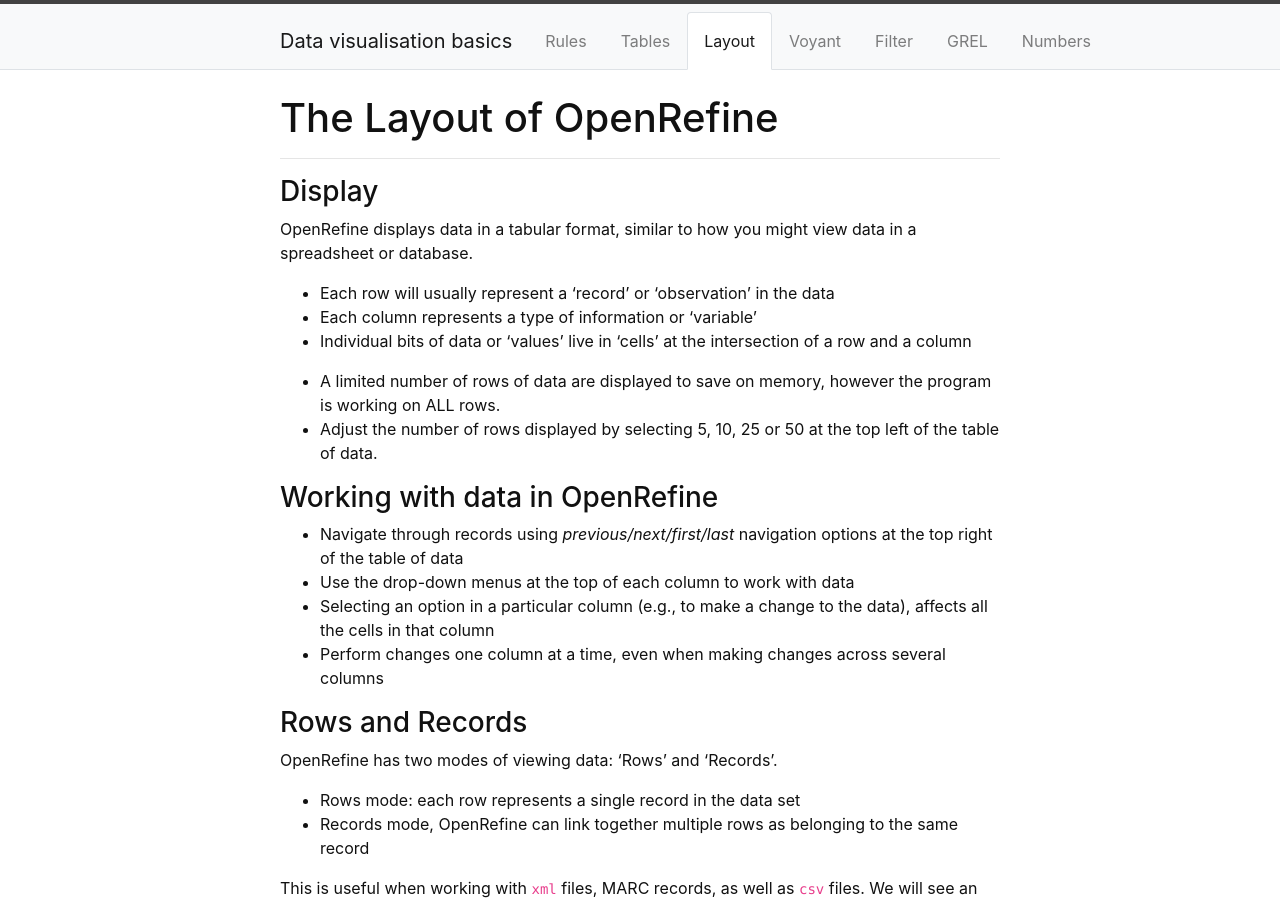
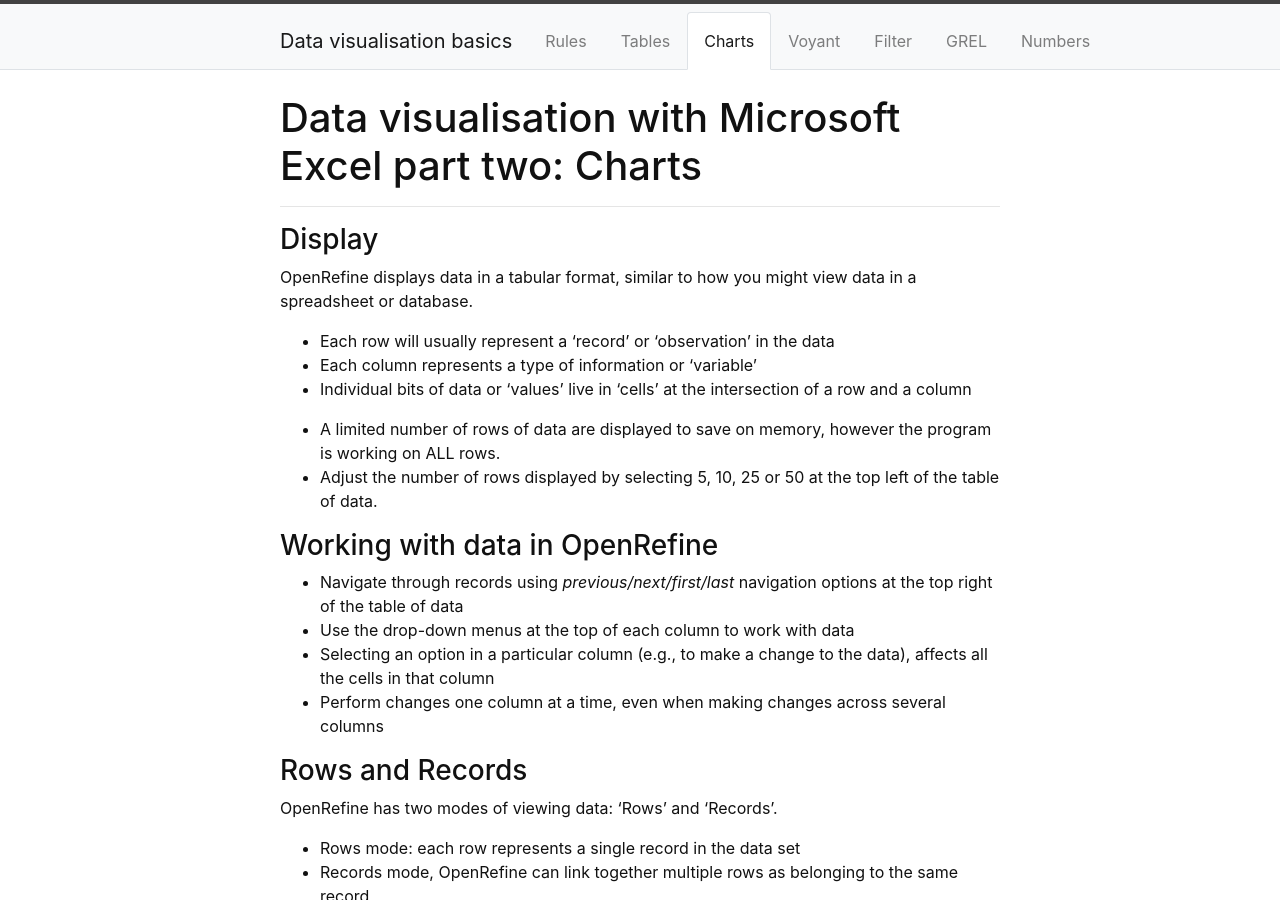
Before and after one commit to GULibrarySandbox/data-vis-basics, a Jekyll site: the page built from content/3-lesson.md, in a window 1280 px wide and 900 px high. Built offline with Jekyll 4.4.1, drawn with Linux system fonts in a browser that asks for light colours.

Commit message:
Update 3-lesson.md

```diff
--- a/content/3-lesson.md
+++ b/content/3-lesson.md
@@ -1,8 +1,8 @@
 ---
-title: Layout
+title: Charts
 nav: true
 ---
-# The Layout of OpenRefine
+# Data visualisation with Microsoft Excel part two: Charts
 
 -----
 
@@ -52,6 +52,6 @@ When you click this, you will see a list of the existing projects and can click
 -----
 
 <p align="center">
-  <a href="https://griffithunilibrary.github.io/intro-data-wrangle/content/2-lesson.html"><-- BACK</a> |
+  <a href="https://griffithunilibrary.github.io/intro-data-wrangle/content/2-tables.html"><-- BACK</a> |
   <a href="https://griffithunilibrary.github.io/intro-data-wrangle/content/4-lesson.html">NEXT --></a>
 </p>
```
